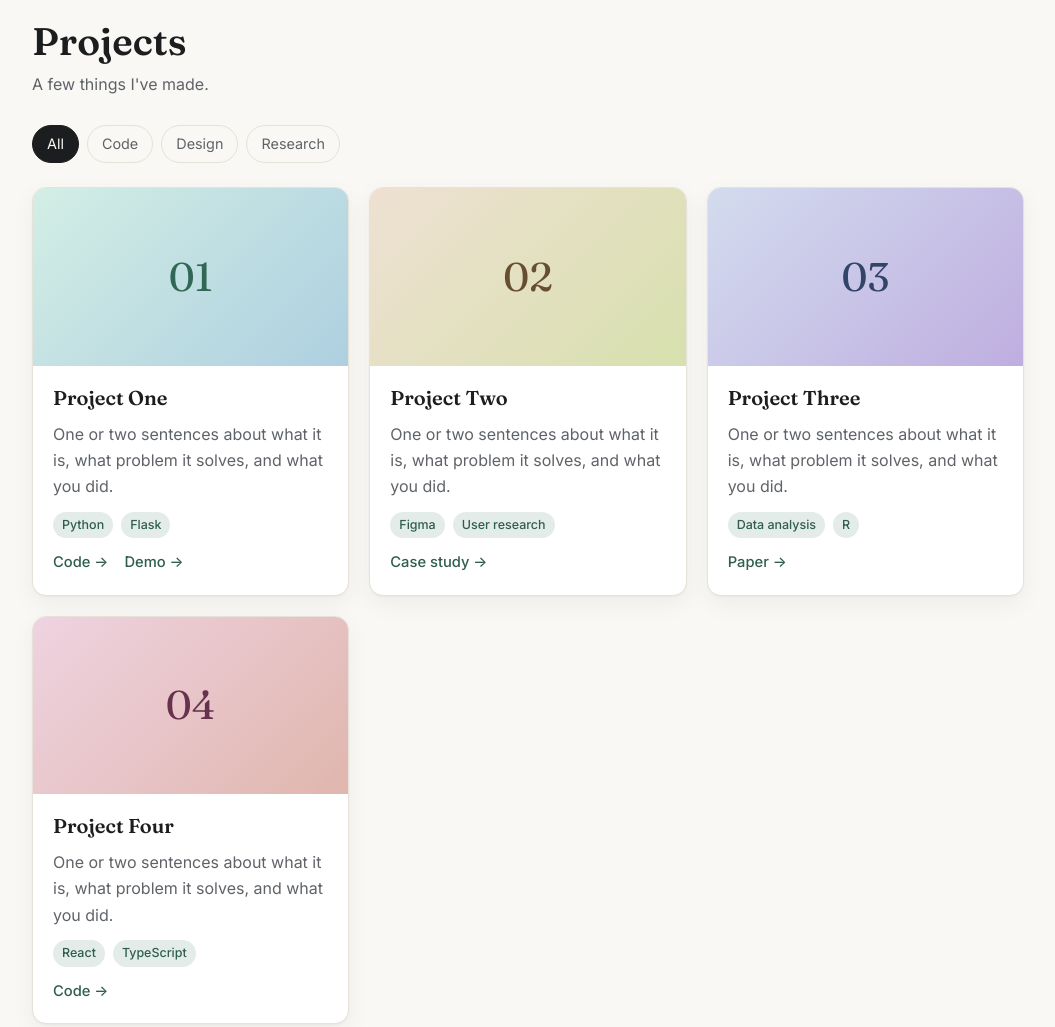
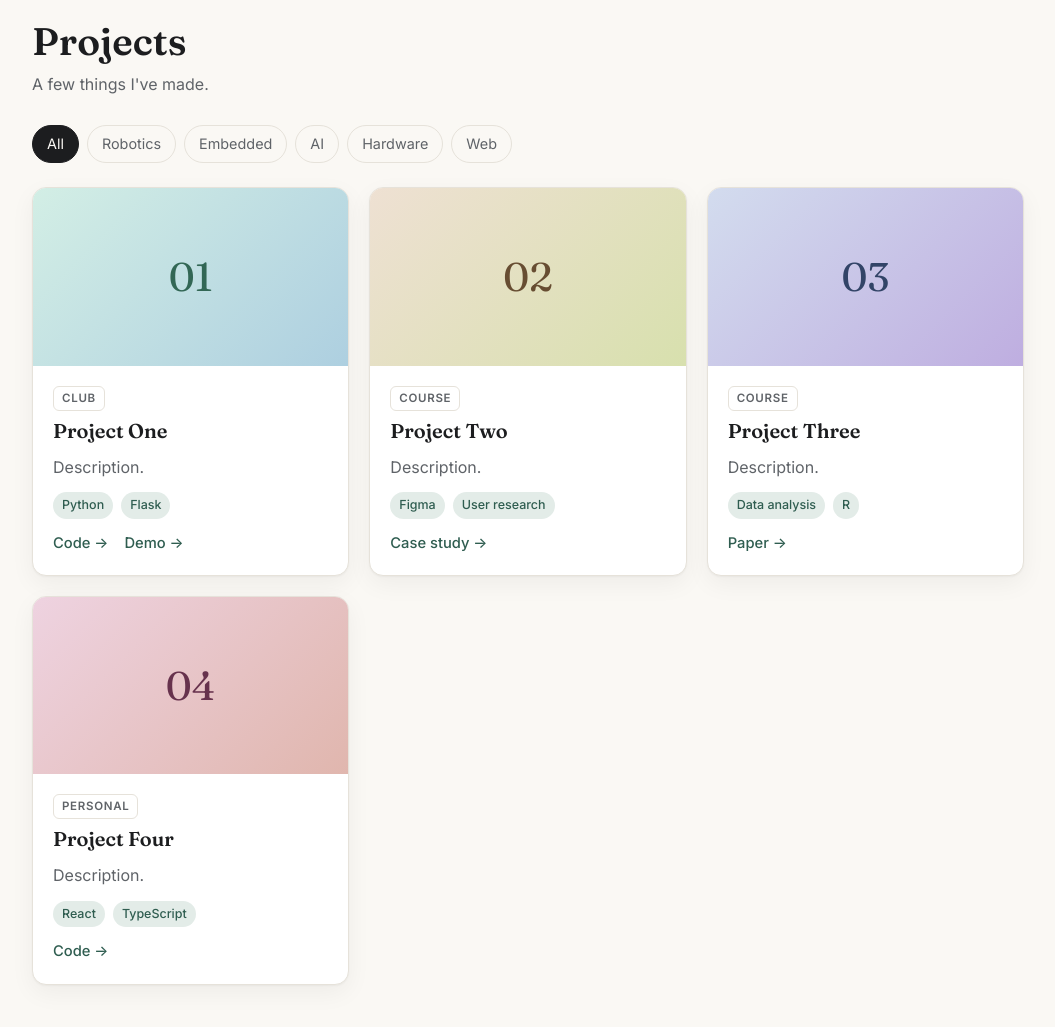
Before and after one commit to JunoYYan/JunoYYan.github.io, a plain HTML site: page index.html in a window 1280 px wide. Shown: the part 1320-2347 px from the top of the page, without its empty margins (112-1167 px from the left). Drawn offline with Linux system fonts and the light colour scheme.

Commit message:
modified.

```diff
--- a/index.html
+++ b/index.html
@@ -57,7 +57,6 @@
         <div class="prose">
           <!-- EDIT: a few short paragraphs about yourself -->
           <p>I'm studying <strong>Computer Engineering</strong> at the University of Michigan. My core interests are <strong>AI</strong>, <strong>robotics</strong>, <strong>embedded systems</strong>, and <strong>hardware</strong>: the places where code meets the physical world.</p>
-          <p>Right now I'm working on <strong>[current project or role]</strong>. Outside of school you'll find me <strong>[hobbies]</strong>.</p>
         </div>
         <aside class="card facts">
           <h3>Quick facts</h3>
@@ -100,49 +99,57 @@
       <p class="section-sub">A few things I've made.</p>
       <div class="filters" role="group" aria-label="Filter projects">
         <button type="button" class="chip active" data-filter="all">All</button>
-        <button type="button" class="chip" data-filter="code">Code</button>
-        <button type="button" class="chip" data-filter="design">Design</button>
-        <button type="button" class="chip" data-filter="research">Research</button>
+        <button type="button" class="chip" data-filter="robotics">Robotics</button>
+        <button type="button" class="chip" data-filter="embedded">Embedded</button>
+        <button type="button" class="chip" data-filter="ai">AI</button>
+        <button type="button" class="chip" data-filter="hardware">Hardware</button>
+        <button type="button" class="chip" data-filter="web">Web</button>
       </div>
 
-      <!-- EDIT: one <article> per project. data-tags controls the filters above.
+      <!-- EDIT: one <article> per project.
+           data-tags = topics for the filters above (robotics embedded ai hardware web), space-separated.
+           .origin label = where it came from: Course / Club / Personal.
            To add an image, replace the .thumb div's contents with <img src="images/your.png" alt="...">. -->
       <div class="grid">
-        <article class="card project" data-tags="code">
+        <article class="card project" data-tags="robotics ai">
           <div class="thumb" style="--hue: 160">01</div>
           <div class="project-body">
+            <span class="origin">Club</span>
             <h3>Project One</h3>
-            <p>One or two sentences about what it is, what problem it solves, and what you did.</p>
+            <p>Description.</p>
             <ul class="tags small"><li>Python</li><li>Flask</li></ul>
             <div class="links"><a href="https://github.com/JunoYYan">Code →</a><a href="#">Demo →</a></div>
           </div>
         </article>
 
-        <article class="card project" data-tags="design">
+        <article class="card project" data-tags="embedded hardware">
           <div class="thumb" style="--hue: 30">02</div>
           <div class="project-body">
+            <span class="origin">Course</span>
             <h3>Project Two</h3>
-            <p>One or two sentences about what it is, what problem it solves, and what you did.</p>
+            <p>Description.</p>
             <ul class="tags small"><li>Figma</li><li>User research</li></ul>
             <div class="links"><a href="#">Case study →</a></div>
           </div>
         </article>
 
-        <article class="card project" data-tags="research code">
+        <article class="card project" data-tags="ai">
           <div class="thumb" style="--hue: 220">03</div>
           <div class="project-body">
+            <span class="origin">Course</span>
             <h3>Project Three</h3>
-            <p>One or two sentences about what it is, what problem it solves, and what you did.</p>
+            <p>Description.</p>
             <ul class="tags small"><li>Data analysis</li><li>R</li></ul>
             <div class="links"><a href="#">Paper →</a></div>
           </div>
         </article>
 
-        <article class="card project" data-tags="code">
+        <article class="card project" data-tags="web">
           <div class="thumb" style="--hue: 330">04</div>
           <div class="project-body">
+            <span class="origin">Personal</span>
             <h3>Project Four</h3>
-            <p>One or two sentences about what it is, what problem it solves, and what you did.</p>
+            <p>Description.</p>
             <ul class="tags small"><li>React</li><li>TypeScript</li></ul>
             <div class="links"><a href="#">Code →</a></div>
           </div>
@@ -156,25 +163,9 @@
       <!-- EDIT: newest first -->
       <ol class="timeline">
         <li>
-          <span class="when">2026 — Present</span>
-          <div>
-            <h3>Role Title · <span class="org">Organization</span></h3>
-            <p>What you did and the impact, in a sentence or two.</p>
-          </div>
-        </li>
-        <li>
-          <span class="when">Summer 2025</span>
-          <div>
-            <h3>Role Title · <span class="org">Organization</span></h3>
-            <p>What you did and the impact, in a sentence or two.</p>
-          </div>
-        </li>
-        <li>
           <span class="when">20XX — 20XX</span>
           <div>
-            <h3>B.S.E. in Computer Engineering ·<span class="org">University of Michigan</span></h3>
-            <p>Relevant coursework, honors, or activities.</p>
-          </div>
+            <h3>B.S.E. in Computer Engineering ·<span class="org">University of Michigan</span></h3>          </div>
         </li>
       </ol>
     </section>
@@ -184,7 +175,7 @@
       <h2>Let's talk</h2>
       <p class="section-sub">I'm always happy to chat about projects, research, or opportunities.</p>
       <div class="contact-links">
-        <a class="btn primary" href="mailto:yunuoyan@umich.edu">yunuoyan@umich.edu</a>
+        <a class="btn primary email-link" href="#contact" data-user="yunuoyan" data-domain="umich.edu">yunuoyan at umich dot edu</a>
         <a class="btn" href="https://github.com/JunoYYan">GitHub</a>
         <!-- EDIT: your LinkedIn URL -->
         <a class="btn" href="https://www.linkedin.com/">LinkedIn</a>
--- a/script.js
+++ b/script.js
@@ -1,5 +1,11 @@
 // Footer year
 document.getElementById('year').textContent = new Date().getFullYear();
+
+// Email link: assemble the address only on click so it isn't in the page source
+document.querySelectorAll('.email-link').forEach(a => a.addEventListener('click', e => {
+  e.preventDefault();
+  location.href = 'mailto:' + a.dataset.user + '@' + a.dataset.domain;
+}));
 
 // Theme toggle (remembers choice; defaults to system preference)
 const root = document.documentElement;
--- a/styles.css
+++ b/styles.css
@@ -150,6 +150,10 @@ h2 { font-size: clamp(1.8rem, 4vw, 2.4rem); margin-bottom: 8px; }
 }
 .thumb img { width: 100%; height: 100%; object-fit: cover; }
 .project-body { padding: 20px; display: flex; flex-direction: column; gap: 12px; flex: 1; }
+.origin {
+  align-self: flex-start; font-size: .72rem; font-weight: 600; letter-spacing: .06em; text-transform: uppercase;
+  color: var(--muted); border: 1px solid var(--border); border-radius: 6px; padding: 2px 8px; margin-bottom: -4px;
+}
 .project-body h3 { font-size: 1.25rem; }
 .project-body p { margin: 0; color: var(--muted); }
 .links { display: flex; gap: 16px; margin-top: auto; font-weight: 500; font-size: .92rem; }
```
Also changed, not shown: 1 other file.
